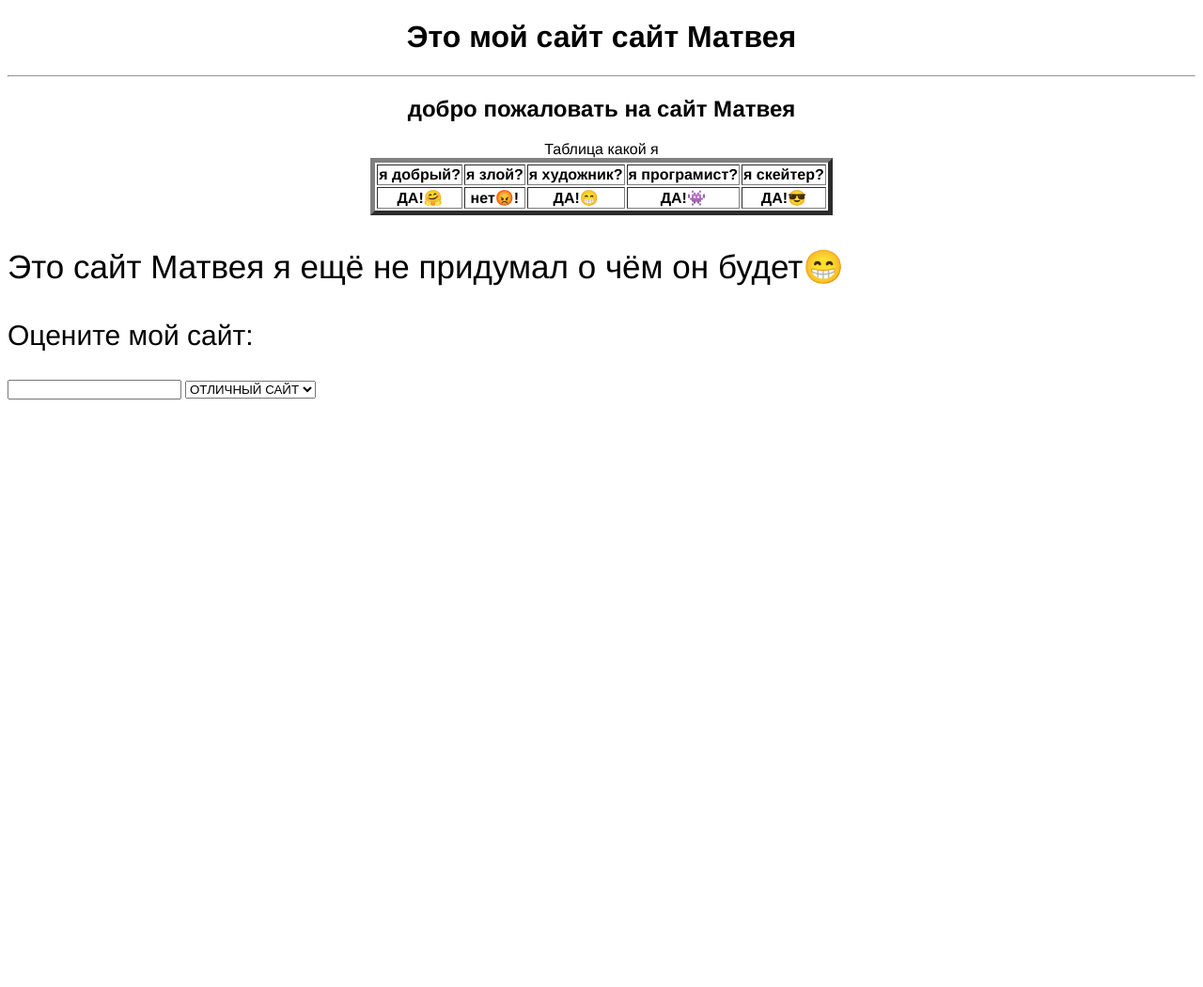
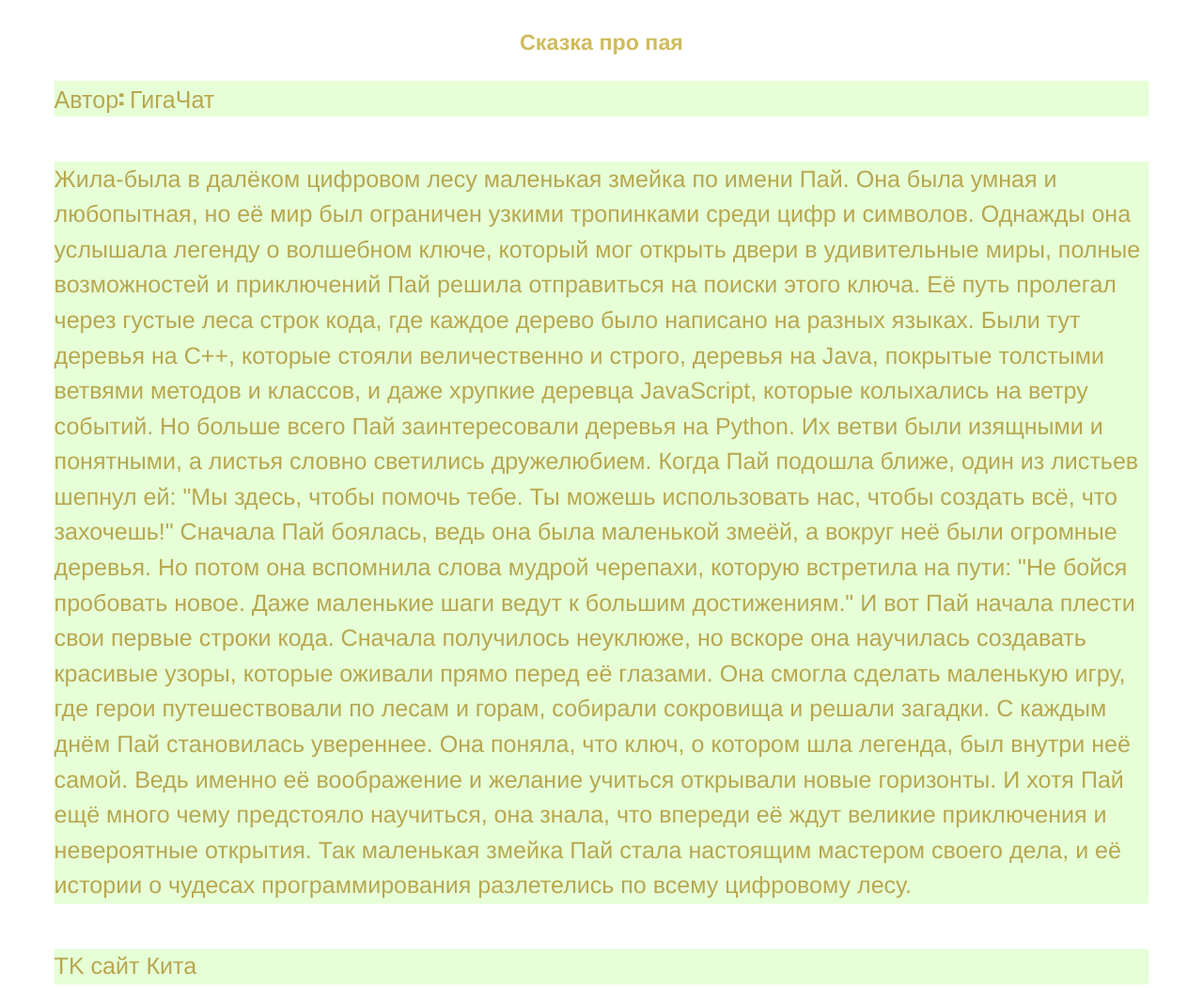
Before and after one commit to titov12cvadratnay/titov12cvadratnay, a plain HTML site: page index.html in a window 1280 px wide. Shown: the whole page at 94% size. Before the commit the page ends 800 px from the top, so only its background shows below. Drawn offline with Linux system fonts and the light colour scheme.

Commit message:
Update index.html
this is the website for my training.and to show your friends.

```diff
--- a/index.html
+++ b/index.html
@@ -1,53 +1,58 @@
 <!DOCTYPE html>
 <html lang="ru" >
 <head>
-    <meta rel="stylesheet" href="style">
+    <meta rel="stylesheet">
+    <meta charset="UTF-8">
     <title> Сайт матвея </title>
+    <link href="stile.css"/>
     <style>
-        h1 {
-                  font-family: Helvetica;
-              }
-        h2{
-                  font-family: Helvetica;
-              }
-        th{
-                  font-family: Helvetica;
-              }
-        caption{
-                  font-family: Helvetica;
-              }
+
+        h1:hover {
+            scale: 140%;
+            color: rgb(194, 176, 86);
+        }
+
+        h1{
+            font-size: 150%;
+            color: rgb(206, 188, 91);
+        }
+
+        body{
+            font-family: Helvetica;
+            scale: 97%;
+        }
+
         p{
-                  font-family: Helvetica;
-              }
+            color:rgb(183, 167, 80);
+            background-color: rgb(230, 255, 214);
+            line-height:1.5;
+            scale: 95%;
+            font-size: 170%;
+        }
+
+        #pop708{
+            scale: 95%;
+        }
+
         </style>
 </head>
 <body>
-            <h1 align="center" ><strong>Это мой сайт сайт Матвея</strong></h1>
-            <hr>
-            <h2 align="center">добро пожаловать на сайт Матвея </h2>
-            <table border="5" align="center">
-                <caption>Таблица какой я</caption>
-                <tr>
-                    <th>     я добрый?</th>
-                    <th>     я злой?</th>
-                    <th>     я художник?</th>
-                    <th>     я програмист?</th>
-                    <th>     я скейтер?</th>
-                </tr>
-                <tr>
-                    <th>ДА!🤗  </th>
-                    <th><strong>нет😡!</strong></th>
-                    <th>ДА!😁  </th>
-                    <th>ДА!👾</th>
-                    <th>ДА!😎  </th>
-                </tr>
-            </table>
-            <p style="font-size: 35px;" >Это сайт Матвея я ещё не придумал о чём он будет😁</p>
-            <p style="font-size:30px">Оцените мой сайт:</p>
-            <input>
-            <select name="lol">
-                <option value="goode">ОТЛИЧНЫЙ САЙТ</option>
-                <option value="angri">ПЛОХОЙ САЙТ</option>
-            </select>
+    <h1 align="center">Сказка про пая</h1>
+    <p style="font-family: Impact, Haettenschweiler, 'Arial Narrow Bold', sans-serif;">Автор: ГигаЧат</p>
+    <p id="pop708"   >Жила-была в далёком цифровом лесу маленькая змейка по имени Пай. Она была умная и любопытная, но её мир был ограничен узкими тропинками среди цифр и символов. Однажды она услышала легенду о волшебном ключе, который мог открыть двери в удивительные миры, полные возможностей и приключений
+
+
+        Пай решила отправиться на поиски этого ключа. Её путь пролегал через густые леса строк кода, где каждое дерево было написано на разных языках. Были тут деревья на C++, которые стояли величественно и строго, деревья на Java, покрытые толстыми ветвями методов и классов, и даже хрупкие деревца JavaScript, которые колыхались на ветру событий.
+
+        Но больше всего Пай заинтересовали деревья на Python. Их ветви были изящными и понятными, а листья словно светились дружелюбием. Когда Пай подошла ближе, один из листьев шепнул ей: "Мы здесь, чтобы помочь тебе. Ты можешь использовать нас, чтобы создать всё, что захочешь!"
+
+        Сначала Пай боялась, ведь она была маленькой змеёй, а вокруг неё были огромные деревья. Но потом она вспомнила слова мудрой черепахи, которую встретила на пути: "Не бойся пробовать новое. Даже маленькие шаги ведут к большим достижениям."
+
+        И вот Пай начала плести свои первые строки кода. Сначала получилось неуклюже, но вскоре она научилась создавать красивые узоры, которые оживали прямо перед её глазами. Она смогла сделать маленькую игру, где герои путешествовали по лесам и горам, собирали сокровища и решали загадки.
+
+        С каждым днём Пай становилась увереннее. Она поняла, что ключ, о котором шла легенда, был внутри неё самой. Ведь именно её воображение и желание учиться открывали новые горизонты. И хотя Пай ещё много чему предстояло научиться, она знала, что впереди её ждут великие приключения и невероятные открытия.
+
+        Так маленькая змейка Пай стала настоящим мастером своего дела, и её истории о чудесах программирования разлетелись по всему цифровому лесу.</p>
+    <p>TK сайт Кита</p>
 </body>
 </html>
```
